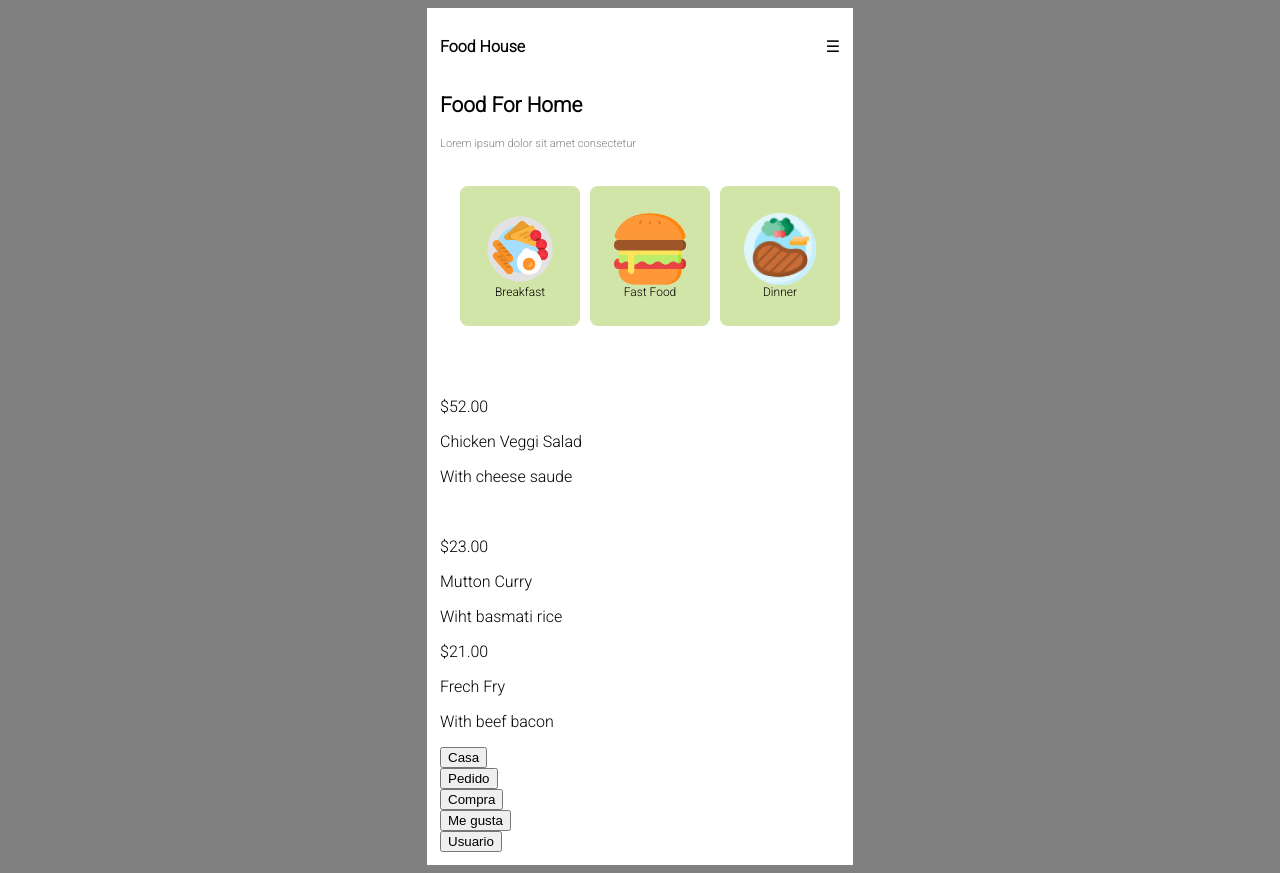
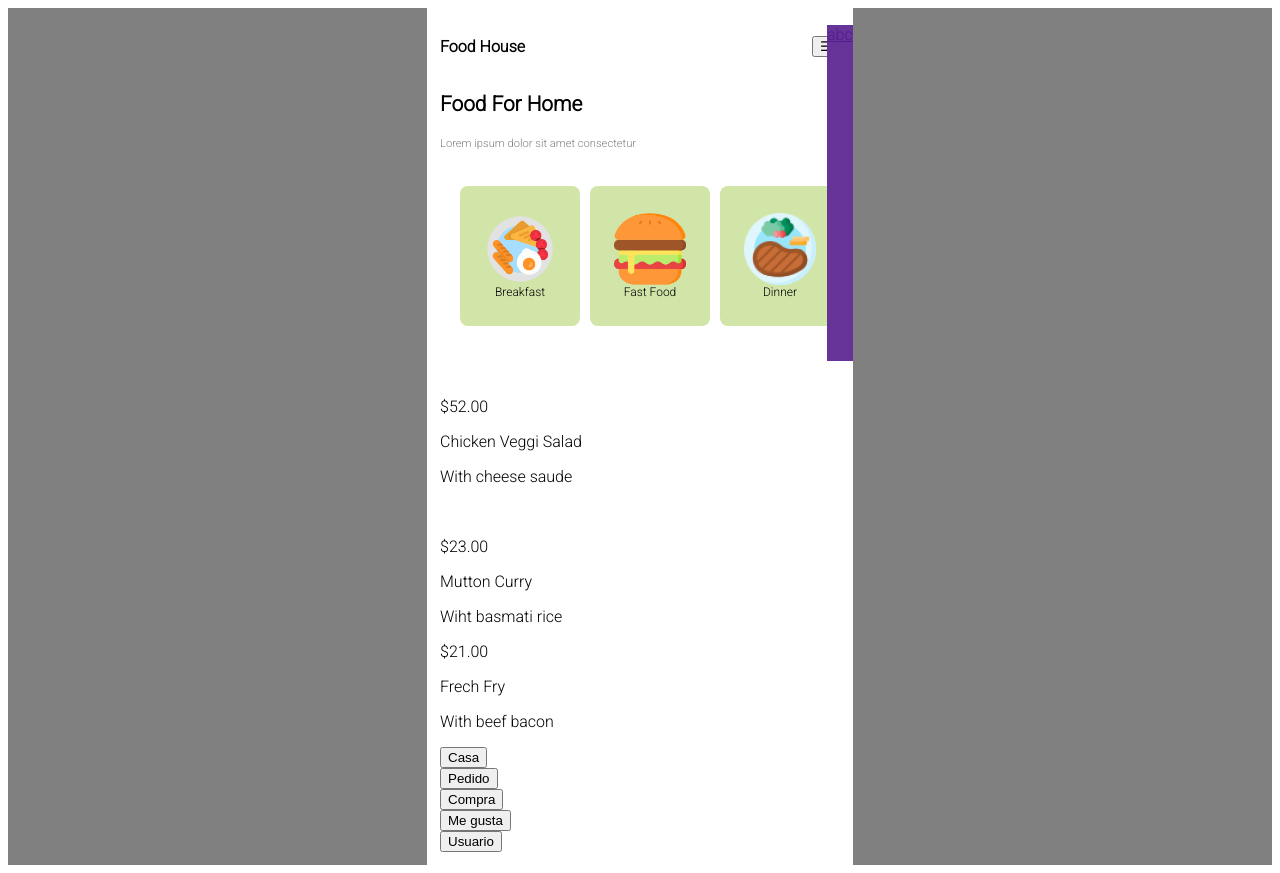
Before and after one commit to belcar-ceci/Restaurantapp, a plain HTML site: page index.html in a window 1280 px wide. Drawn offline with Linux system fonts and the light colour scheme.

Commit message:
tocando nav

```diff
--- a/css/header.css
+++ b/css/header.css
@@ -20,3 +20,22 @@ header{
 .titulo1{
   font-weight: bold;
 }
+
+
+/*NAV*/
+.nav-mobile{
+  background-color: rebeccapurple;
+  position: absolute;
+  top: 2%;
+  right: 0%;
+  width: fit-content;
+  height: 42vh;
+  /*
+  vh (viewport-height) = Altura de la ventana gráfica
+  /
+  vw (viewport-width) = Anchura de la ventana gráfica
+  */
+  display: flex;
+  justify-content: flex-end;
+}
+}
--- a/css/style.css
+++ b/css/style.css
@@ -5,16 +5,17 @@
 
 
 
-html{
+.capagris{
     background: grey;
     display: flex;
     justify-content: center;
 }
-body{
+.capablanca{
     background: white;
     width: 400px;
     font-family: 'Roboto', sans-serif;
     padding: 1%;
+    position: relative;
 }
 
 
--- a/index.html
+++ b/index.html
@@ -8,13 +8,17 @@
     <link rel="stylesheet" href="css/style.css">
 </head>
 <body>
+    <div class="capagris">
+        <div class="capablanca">
             <header>
                 <p class="titulo1">Food House</p>
-        <input type="checkbox" id="big-burger">
-                <label for="big-burger"> ☰ </label>
-
+                <button>☰</button>
             </header>
-
+            <nav class="nav-mobile">
+                <a href="">a</a>
+                <a href="">b</a>
+                <a href="">c</a>
+            </nav>
             <main>
                 <p class="titulo2">Food For Home</p>
                 <p class="titulo3">Lorem ipsum dolor sit amet consectetur</p>
@@ -77,12 +81,8 @@
                 <div>
                     <button>Usuario</button>
                 </div>
-
-
             </footer>
-
-
-
-
+        </div>
+    </div>
 </body>
 </html>
```
Lines whose indentation alone changed are shown as unchanged.
